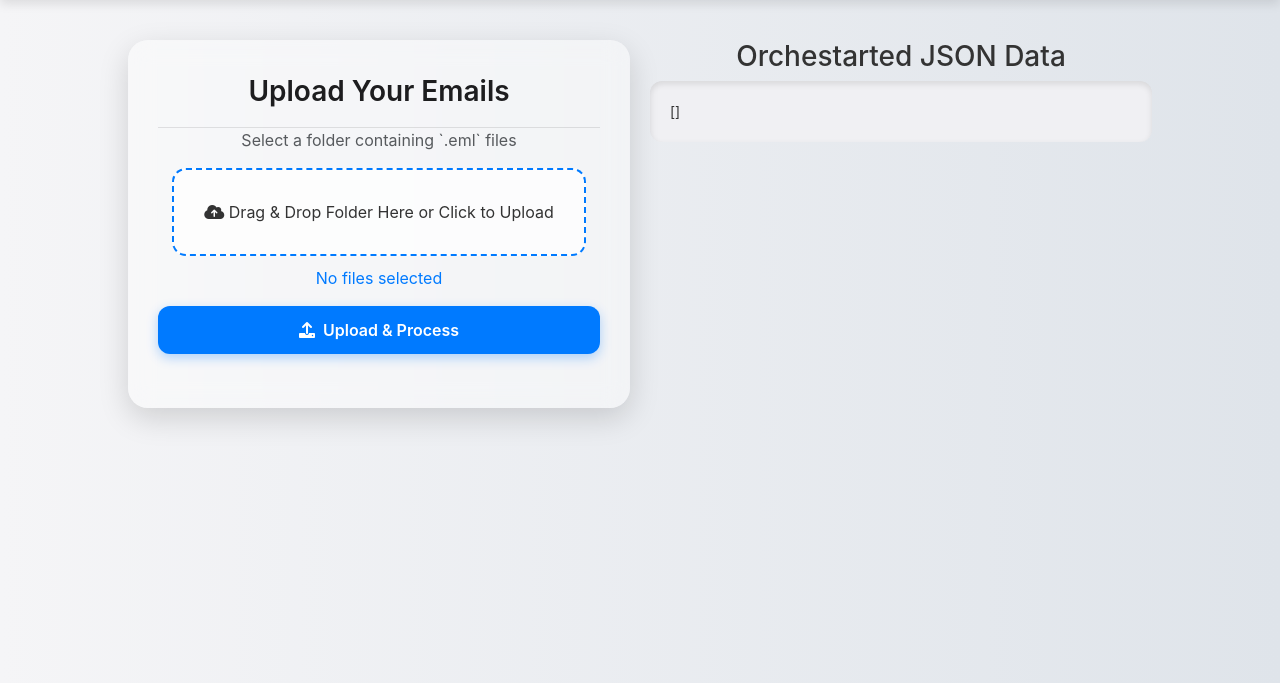
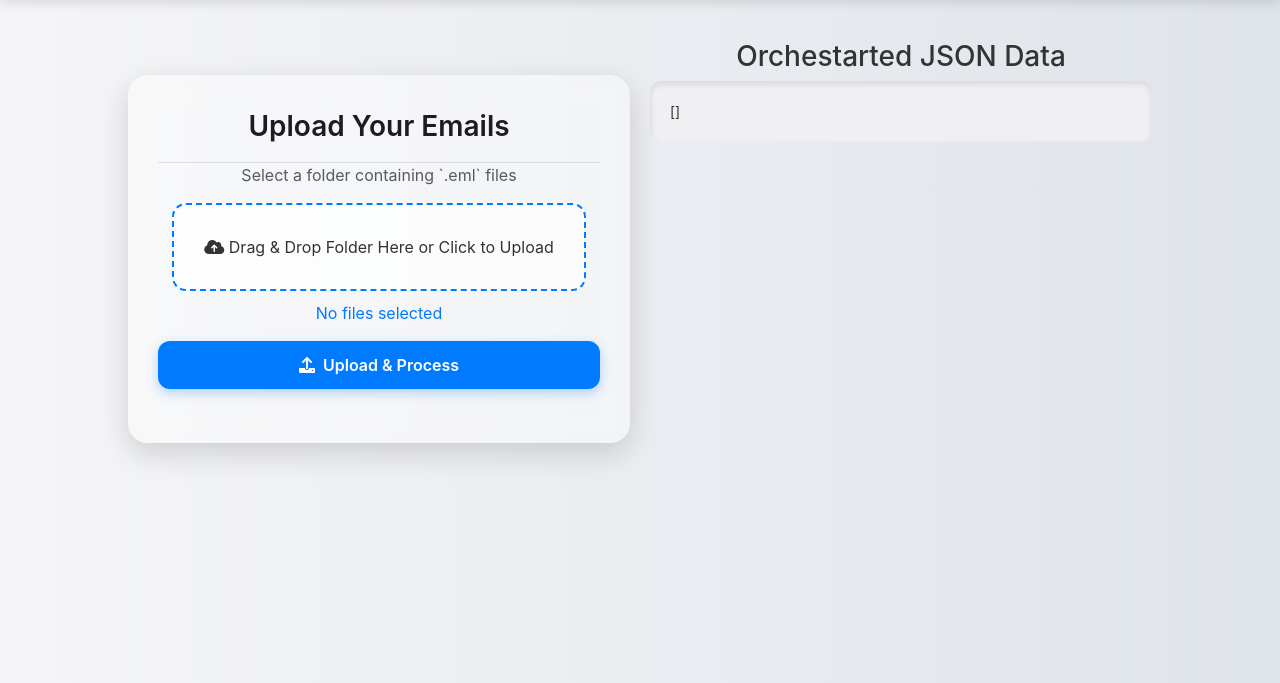
Before and after one commit to nareshmiryala/gaied-guardians-of-the-galaxy-v2, a Flask app: page / in a window 1280 px wide. Shown: the part 68-751 px from the top of the page. Run offline with Flask 2, Linux system fonts and the light colour scheme; some libraries are stand-ins or nearby versions; some web fonts are replaced.

Commit message:
style chaneg

```diff
--- a/code/src/smart-email-orchestrator/templates/index.html
+++ b/code/src/smart-email-orchestrator/templates/index.html
@@ -47,6 +47,7 @@
             padding: 30px;
             backdrop-filter: blur(12px);
             box-shadow: 0 10px 30px rgba(0, 0, 0, 0.15);
+            margin-top: 7%;
         }
         .dropzone {
             border: 2px dashed #007aff;
```
